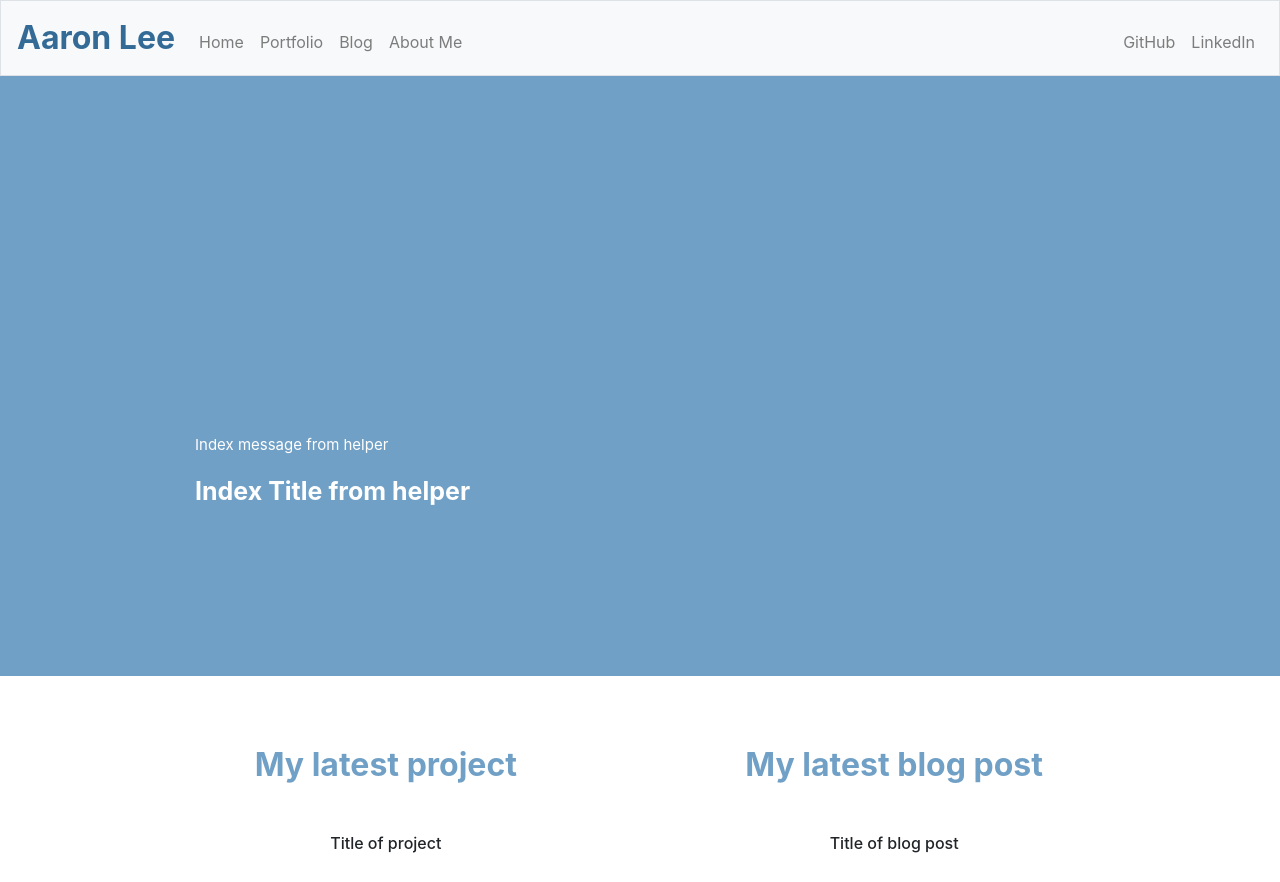
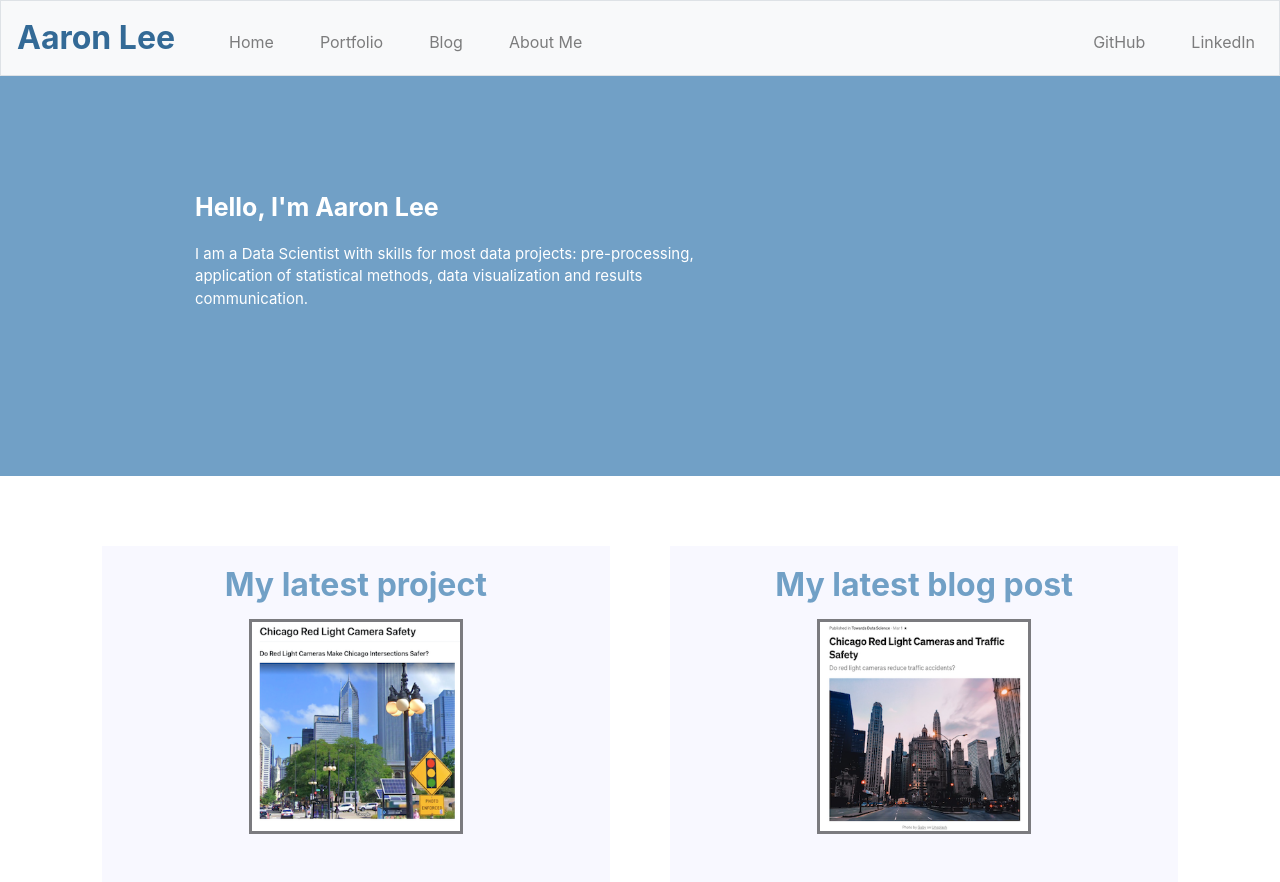
Before and after one commit to sciencelee/sciencelee-portfolio, a Flask app: page / in a window 1280 px wide. Shown: the top 882 px of the page. Run offline with Flask 2, Linux system fonts and the light colour scheme; some libraries are stand-ins or nearby versions.

Commit message:
Updated all pages.  First iteration of portfolio website

```diff
--- a/app.py
+++ b/app.py
@@ -12,17 +12,21 @@ def index():
     return render_template('index.html',
                                 title_text=helper.messages['index'],
                                 title=helper.titles['index'],
-                                id="index")
+                                id="index",
+                                blog=helper.blog_posts[0],
+                                project=helper.projects[0]
+                                )
 
 
 @app.route('/portfolio', methods=['POST', 'GET'])
 def portfolio():
     # get the title content for the portfolio page
-    title_text = helper.titles['portfolio']
+    title_text = helper.messages['portfolio']
+    title = helper.titles['portfolio']
 
     return render_template('/portfolio.html',
                             title_text=title_text,
-                            title="PROJECT PORTFOLIO",
+                            title=title,
                             id="portfolio",
                             projects=helper.projects,)
 
@@ -30,14 +34,14 @@ def portfolio():
 @app.route('/about', methods=['POST', 'GET'])
 def about():
     # default language if user enters about without language preference in url
-    title_text = helper.about_title_text
-
+    title_text = helper.messages['about']
+    title = helper.titles['about']
     skills = helper.skills
 
     return render_template('/about.html',
                             title_text=title_text,
                             skills=skills,
-                            title="ABOUT ME",
+                            title=title,
                             id="about")
 
 
--- a/static/styles.css
+++ b/static/styles.css
@@ -1,3 +1,8 @@
+.nav-item{
+    margin-left: 30px;
+}
+
+
 .navbar-brand
 {
     /* size for brand */
@@ -43,6 +48,8 @@
     position: relative;
     z-index: 1;
     display: block;
+    /*background-image: url("/static/images/chicago.png");*/
+
 }
 
 #index-title
@@ -74,7 +81,7 @@
 
 .title-color
 {
-    height: 600px;
+    height: 400px;
     position: relative;
 }
 
@@ -109,7 +116,7 @@
 {
     color: #71A0C6;
     font-weight: bold;
-    margin-bottom: 40px;
+    margin-bottom: 5px;
     padding: 10px;
 }
 
@@ -163,7 +170,9 @@
 
 .col-md-5
 {
-    padding: 20px 30px 20px 30px;
+    padding: 10px 10px 10px 10px;
+    margin: 30px 30px 30px 30px;
+    background: ghostwhite;
 }
 
 .project-des
@@ -185,10 +194,10 @@
 
 .portfolio-img
 {
-    width: 100%;
-    height: 100%;
-    border: 2px solid rgba(0,0,0,0.5);
-    padding: 5px 5px 5px 5px;
+    width: 70%;
+    border: 3px solid rgba(0,0,0,0.5);
+    margin: 0% 15% 5%;
+    vertical-align: middle;
 }
 
 .portfolio-img:hover
--- a/templates/index.html
+++ b/templates/index.html
@@ -20,14 +20,14 @@
 
                         </div>
                     </div>
+{#                    <div class="row justify-content-center">#}
+{#                        <div class="row index-img text-center">#}
+{#                            <h6>{{ project[0] }}</h6>#}
+{#                        </div>#}
+{#                    </div>#}
                     <div class="row justify-content-center">
-                        <div class="row index-img text-center">
-                            <h6>Title of project</h6>
-                        </div>
-                    </div>
-                    <div class="row">
-                        <a target="_blank" href="https://chicago-rlc.herokuapp.com/">
-                            <img class="portfolio-img" src="/static/img/image1.png">
+                        <a target="_blank" href="{{ project[1] }}">
+                            <img class="portfolio-img" src="{{ project[2] }}">
                         </a>
                     </div>
                     <div class="index-bottom text-center">
@@ -45,25 +45,20 @@
                             <h2 class="index-header">My latest blog post</h2>
                         </div>
                     </div>
+{#                    <div class="row justify-content-center">#}
+{#                        <div class="row index-img text-center">#}
+{#                            <!-- this is my blog title passed through -->#}
+{#                            <h6> {{  blog[0] }} </h6>#}
+{#                        </div>#}
+{#                    </div>#}
                     <div class="row justify-content-center">
-                        <div class="row index-img text-center">
-                            <!-- <h6>Udacity's Intro to Data Structures and Algorithms</h6> -->
-                            <h6>Title of blog post</h6>
-                        </div>
-                    </div>
-                    <div class="row">
-                        <!-- <a target="_blank" href="https://www.udacity.com/course/data-structures-and-algorithms-in-python--ud513">
-                            <img class="portfolio-img" src="/static/img/udacity.png">
-                        </a> -->
-                        <a target="_blank" href="https://towardsdatascience.com/chicago-red-light-cameras-and-traffic-safety-a6c5f08e5c4">
-                            <img class="portfolio-img" src="/static/images/image2.png">
+                        <a target="_blank" href={{ blog[1] }}>
+                            <img class="portfolio-img" src="{{  blog[2] }}">
                         </a>
                     </div>
                     <div class="index-bottom text-center">
                         <p>
-
                             And <a target="_blank" class="about-link" href="https://medium.com/@sciencelee">Go here</a> to see more blog posts.
-
                         </p>
                     </div>
                 </div>
--- a/templates/layout.html
+++ b/templates/layout.html
@@ -27,7 +27,7 @@
         <meta name="robots" content="noindex">
 
         <title>Aaron Lee</title>
-        <link rel="icon" href="/static/images/chart-35773_640.png">
+        <link rel="icon" href="/static/images/icon.png">
 
         <!-- mobile first bootstrap -->
         <meta name="viewport" content="width=device-width, initial-scale=1">
@@ -71,18 +71,23 @@
         <main class="container p-0">
             <section class="title-color" id="{{ id }}-title">
                 <div class="title-container">
-                    <div class="row title-text">
-                        <div class="col-12 col-sm-9 col-md-7 col-lg-6 additional-margin">
-                            <div class="title-description">
-                                <p>{{title_text}}</p>
-                            </div>
-                        </div>
-                    </div>
+
                     <div class="row title-text">
                         <div class="col-auto additional-margin">
                             <p>{{title}}</p>
                         </div>
                     </div>
+
+                    <div class="row title-text">
+                        <div class="col-12 col-sm-9 col-md-7 col-lg-6 additional-margin">
+                            <div class="title-description">
+                                {% for text in title_text %}
+                                    <p>{{text}}</p>
+                                {% endfor %}
+                            </div>
+                        </div>
+                    </div>
+
                 </div>
             </section>
 
```
Also changed, not shown: helper.py (+64 -14 lines), templates/portfolio.html (+19 -66 lines), static/images/RLC_webapp.png (added), static/images/icon.png (renamed from static/images/chart-35773_640.png), static/images/king_project.png (added), static/images/rlc_blog.png (added), static/images/rlc_project.png (added), static/images/vote_project.png (added), static/images/xray_project.png (added), static/images/xray_webapp.png (added).
